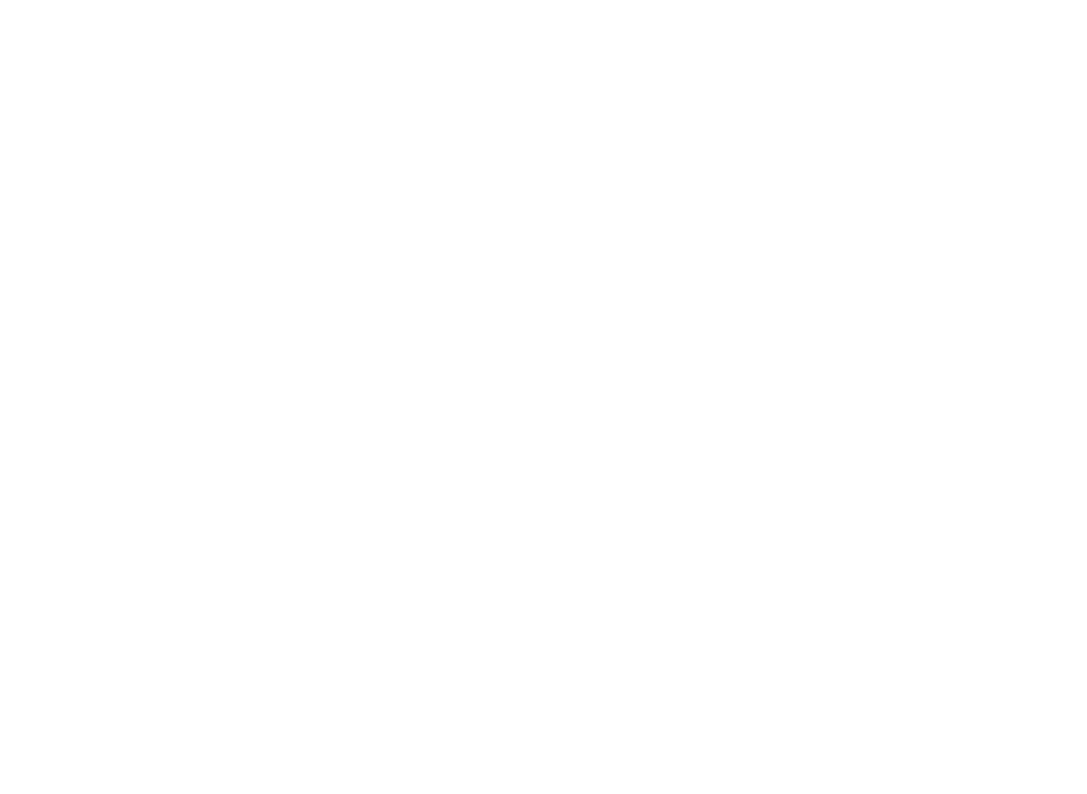
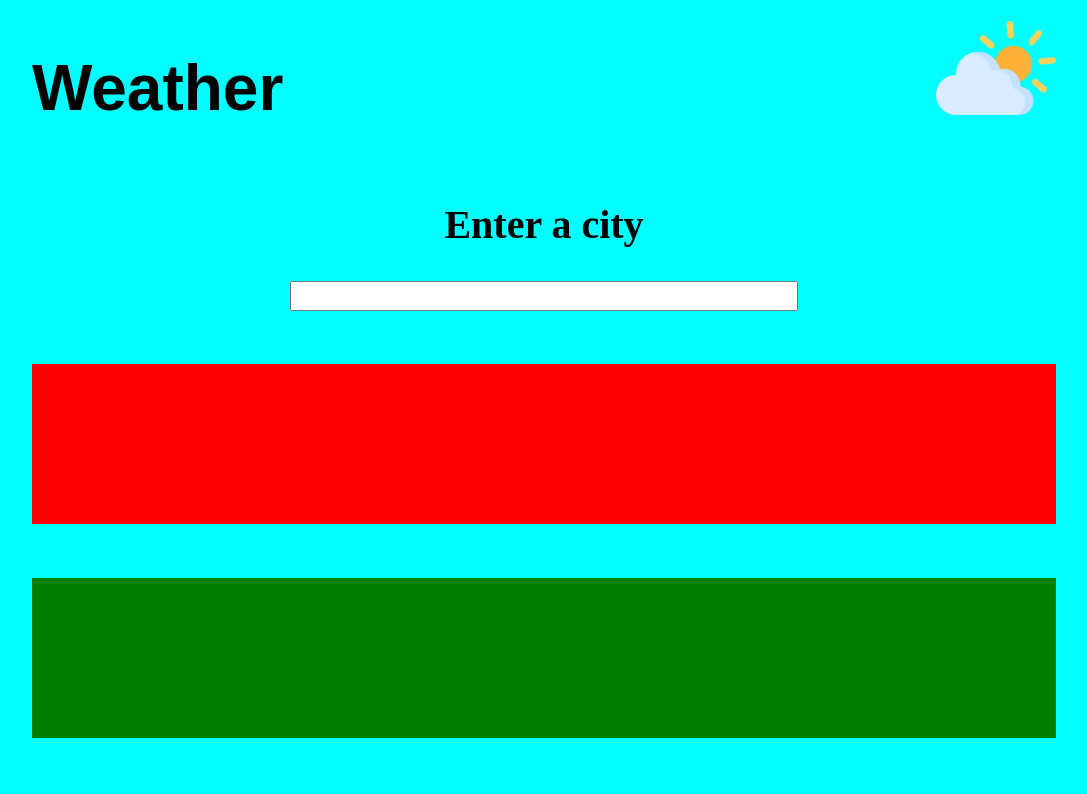
Before and after one commit to Zadag/weather-app, a website: page dist/index.html in a window 1280 px wide. Shown: the whole page, without its empty margins (96-1183 px from the left). Drawn offline with Linux system fonts and the light colour scheme.

Commit message:
adds html layout

```diff
--- a/package.json
+++ b/package.json
@@ -21,6 +21,7 @@
     "css-loader": "^5.2.4",
     "eslint": "^7.24.0",
     "eslint-config-airbnb": "^18.2.1",
+    "file-loader": "^6.2.0",
     "node-sass": "^5.0.0",
     "sass-loader": "^11.0.1",
     "style-loader": "^2.0.0",
--- a/src/index.js
+++ b/src/index.js
@@ -1,3 +1,9 @@
 import './main.scss';
+import logo from './imgs/sun.png';
 
-console.log('test');
+const header = document.querySelector('header');
+
+const logoSrc = new Image();
+logoSrc.src = logo;
+logoSrc.classList.add('logo');
+header.appendChild(logoSrc);
--- a/src/main.scss
+++ b/src/main.scss
@@ -1,5 +1,67 @@
-.test {
-  height: 100vh;
-  width: 100vw;
-  background-color: red;
+body {
+  background-color: aqua;
+  display: flex;
+  flex-direction: column;
+  align-items: center;
 }
+
+h1 {
+  font-size: 8vh;
+  font-family: fantasy;
+}
+
+header {
+  width: 80vw;
+  display: flex;
+  justify-content: space-between;
+}
+
+.logo {
+  height: 15vh;
+  width: auto;
+}
+
+#search-area {
+  display: flex;
+  flex-direction: column;
+  align-items: center;
+}
+
+h2 {
+  font-size: 5vh;
+}
+
+#search-bar {
+  width: 50vw;
+  max-width: 500px;
+  height: 3vh;
+  font-size: 3vh;
+  text-align: center;
+  outline: none;
+}
+
+#weather-container {
+  display: flex;
+  flex-direction: column;
+  align-items: center;
+  justify-content: space-evenly;
+  height: 60vh;
+}
+
+@mixin weather-shape {
+  display: flex;
+  flex-direction: row;
+  height: 20vh;
+  width: 80vw;
+  margin-top: 0vh;
+}
+
+#daily-weather {
+  @include weather-shape;
+  background: red;
+}
+
+#hourly-weather {
+  @include weather-shape;
+  background: green;
+}
--- a/webpack.config.js
+++ b/webpack.config.js
@@ -9,8 +9,12 @@ module.exports = {
   module: {
     rules: [
       {
-        test: /\.scss/,
+        test: /\.scss$/i,
         use: ['style-loader', 'css-loader', 'sass-loader'],
+      },
+      {
+        test: /\.png$/i,
+        type: 'asset/resource',
       },
     ],
   },
```
Also changed, not shown: dist/a23280e5621b305b1381.png (added), dist/index.html, dist/main.js, src/imgs/sun.png (added), 1 other file.
